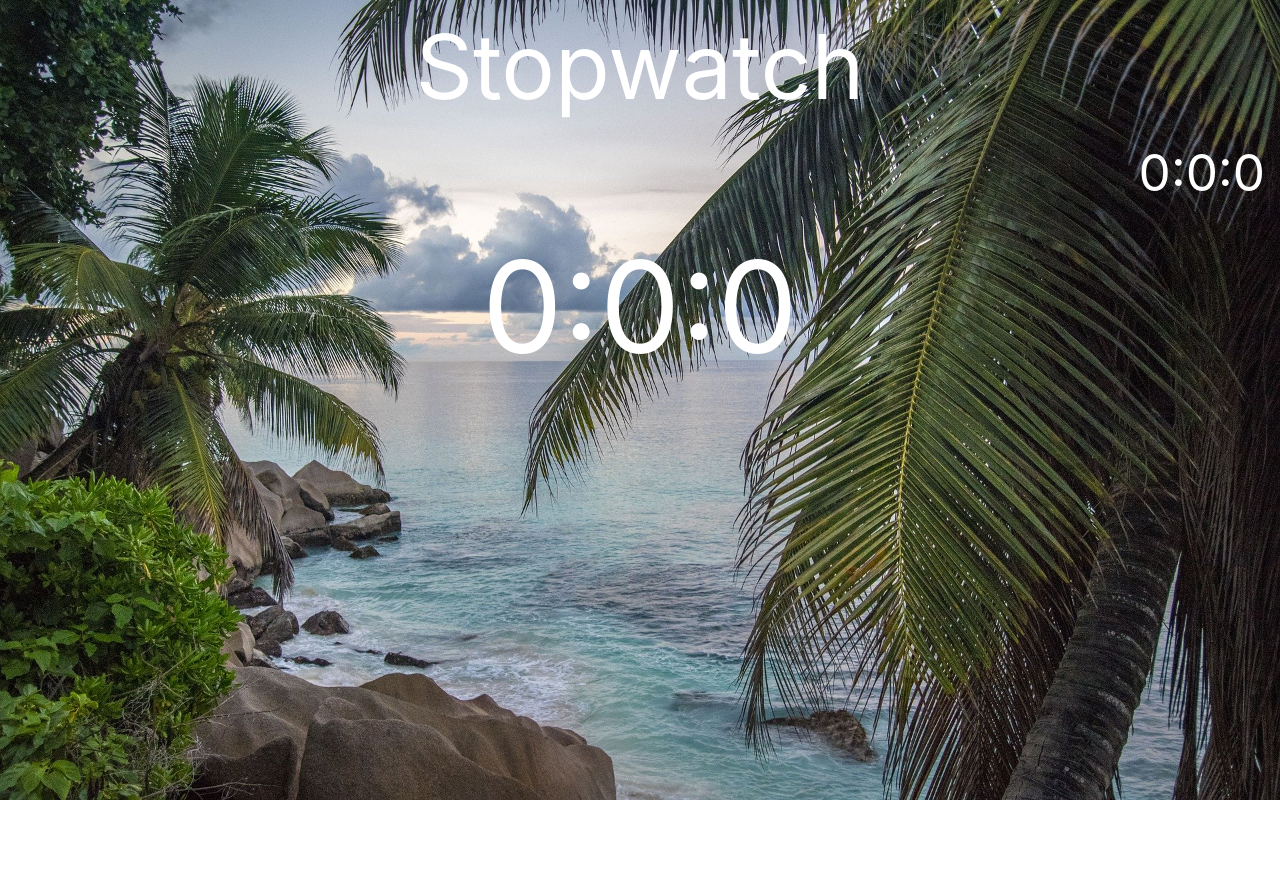
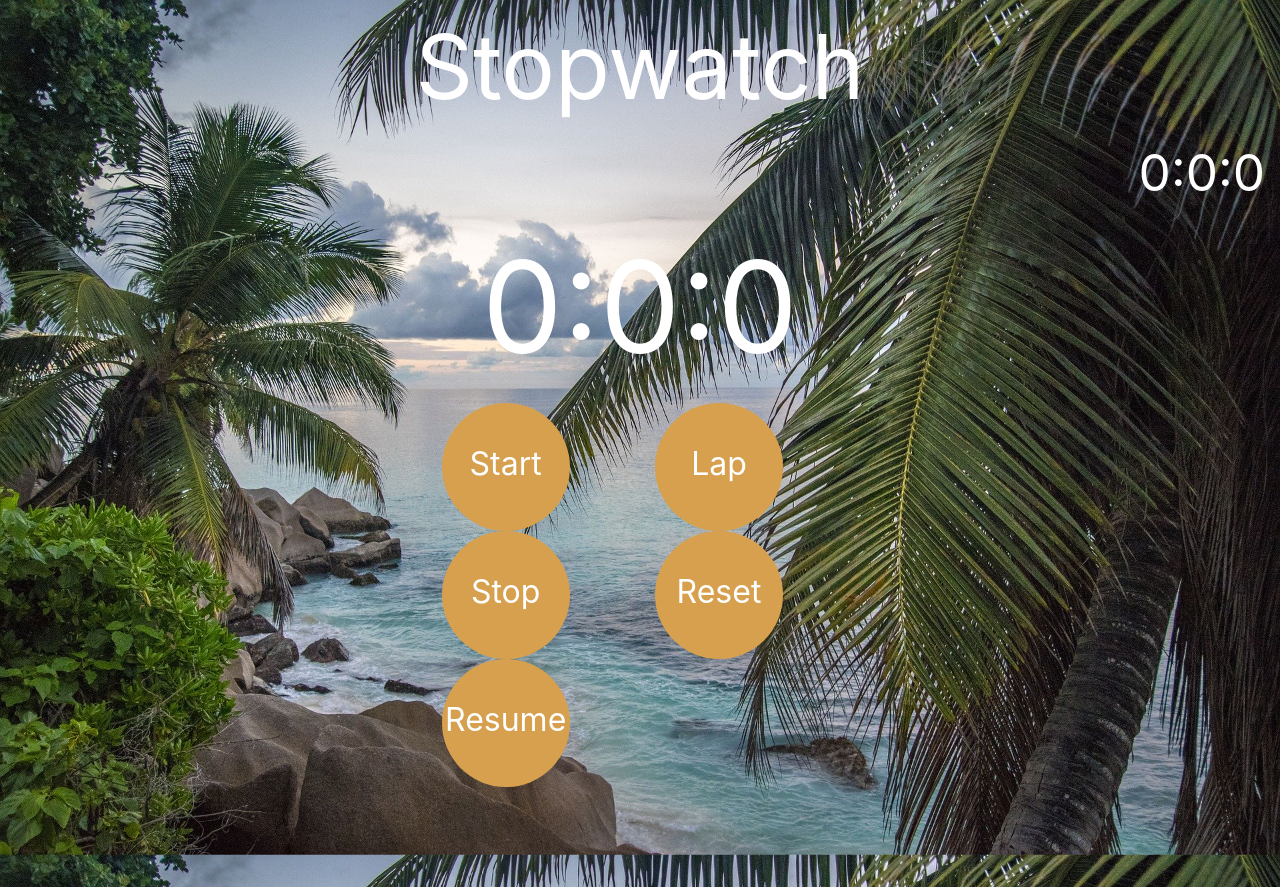
Before and after one commit to eaglesfan05/udemyProjects, a plain HTML site: page stopwatch/index.html in a window 1280 px wide. Before the commit the page ends 800 px from the top, so only its background shows below. Drawn offline with nearby package versions, Linux system fonts and the light colour scheme.

Commit message:
initial button setup

```diff
--- a/stopwatch/index.html
+++ b/stopwatch/index.html
@@ -38,6 +38,28 @@
           >0</span
         >
       </div>
+      <!-- game controls -->
+      <div class="row" id="controlContainer">
+        <div class="col-2 offset-4">
+          <div id="startButton" class="control">
+            Start
+          </div>
+          <div id="stopButton" class="control">
+            Stop
+          </div>
+          <div id="resumeButton" class="control">
+            Resume
+          </div>
+        </div>
+        <div class="col-2">
+          <div id="lapButton" class="control">
+            Lap
+          </div>
+          <div id="resetButton" class="control">
+            Reset
+          </div>
+        </div>
+      </div>
     </div>
     <!-- Optional JavaScript -->
     <!-- jQuery first, then Popper.js, then Bootstrap JS -->
--- a/stopwatch/style.css
+++ b/stopwatch/style.css
@@ -19,3 +19,26 @@ body {
   text-align: center;
   font-size: 10vw;
 }
+
+/* buttons */
+#controlContainer {
+  margin-bottom: 100px;
+}
+
+.control {
+  color: white;
+  background-color: #d7a04e;
+  /* to make div circular */
+  height: 10vw;
+  width: 10vw;
+  border-radius: 100%;
+  text-align: center;
+  padding: 20% 0;
+  font-size: 2.5vw;
+  cursor: pointer;
+}
+
+.control:active {
+  background-color: white;
+  color: #d7a04e;
+}
```
